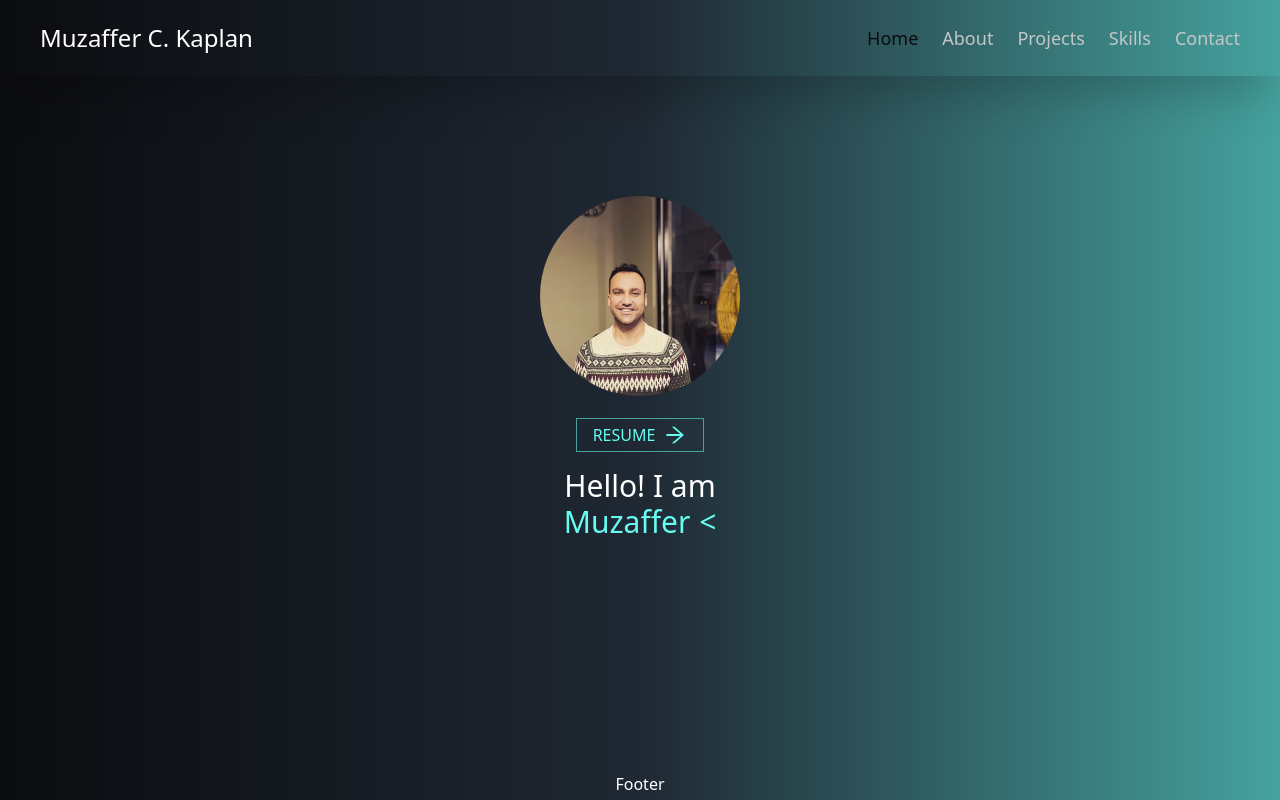
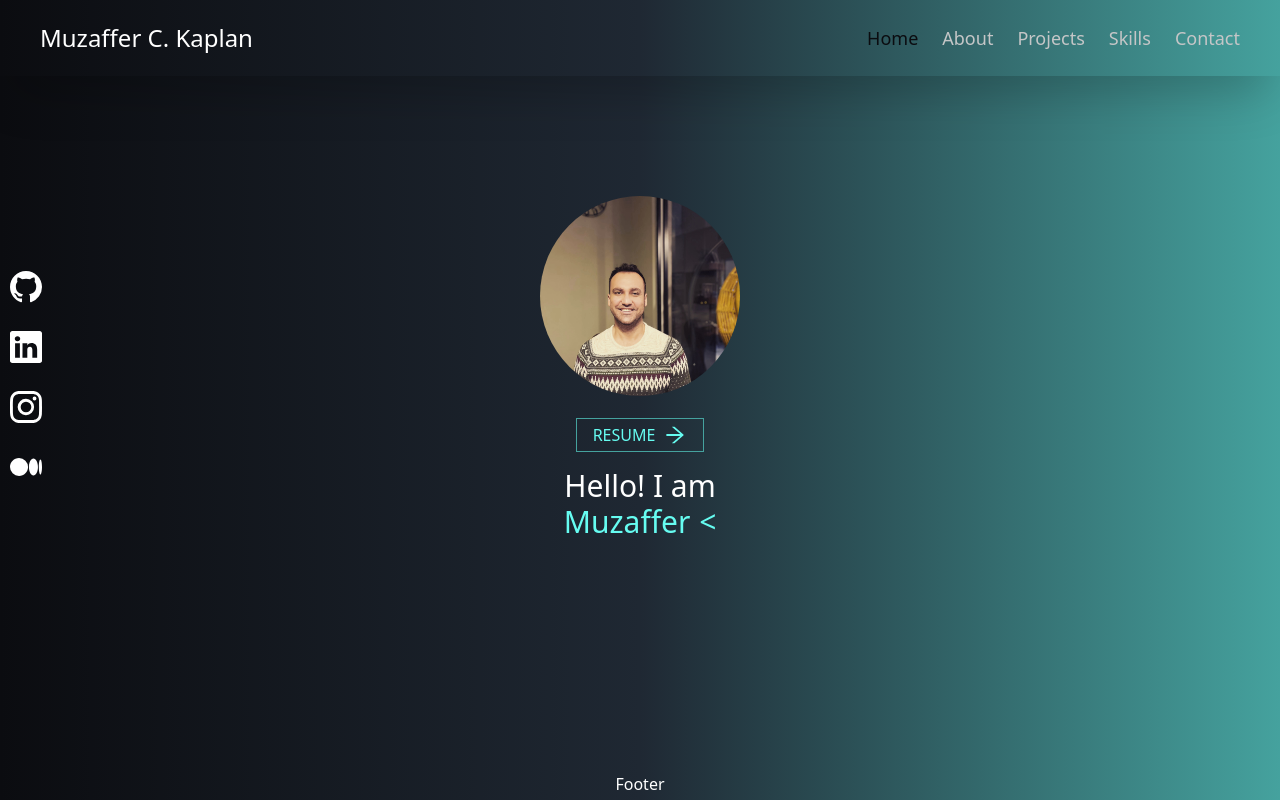
Before and after one commit to muzaffercankaplan/MyPortfolio-Next.js, a Next.js app: page / in a window 1280 px wide. Built offline with nearby package versions, Linux system fonts and the light colour scheme.

Commit message:
Change sidebar icons color

```diff
--- a/app/layout.tsx
+++ b/app/layout.tsx
@@ -1,5 +1,6 @@
 "use client";
 import { usePathname } from "next/navigation";
+import { useState } from "react";
 import Footer from "../components/Layout/Footer";
 import Header from "../components/Layout/Header";
 import SideBar from "../components/Layout/SideBar";
@@ -12,14 +13,16 @@ export default function RootLayout({
 }) {
   const pathName = usePathname();
   const pageControl = pathName?.split("/")[2];
+  const [isOpen, setIsOpen] = useState(false);
 
   return (
     <html lang="en">
       <head />
       <body>
-        {!pageControl && <Header />}
+        {!pageControl && <Header isOpen={isOpen} setIsOpen={setIsOpen} />}
         {!pageControl && <SideBar />}
         <div
+          onClick={() => setIsOpen(false)}
           className={`${
             pageControl ? "h-screen" : "max-w-[1200px] pt-4 md:pt-40 h-[90vh]"
           }   mx-auto text-center flex flex-col justify-between`}
--- a/components/SocialLinks.tsx
+++ b/components/SocialLinks.tsx
@@ -1,24 +1,17 @@
-interface socialLinkModal {
-  icon: any;
-  link: string;
-  color: string;
-  text: string;
-}
+import Link from "next/link";
+import { sideBarIconModal } from "../typings";
 
 type Props = {
-  item: socialLinkModal;
+  item: sideBarIconModal;
 };
 
-// 333
-// 0e76a8
-// cd486b
 const SocialLinks = ({ item }: Props) => {
   return (
     <div className={`SocialLinksContainer rounded-r-md ${item.color}`}>
-      <a target="_blank" className="flex py-1" href={item.link}>
+      <Link target="_blank" className="flex py-1" href={item.link}>
         <p className="SocialLinksText animate-pulse">{item.text}</p>
-        <div className="SocialLinksLogo">{item.icon}</div>
-      </a>
+        <div className="SocialLinksLogo">{<item.icon size={32} />}</div>
+      </Link>
     </div>
   );
 };
--- a/data/sideBarModal.ts
+++ b/data/sideBarModal.ts
@@ -1,4 +1,4 @@
-import { BsGithub, BsInstagram, BsLinkedin } from "react-icons/bs";
+import { BsGithub, BsInstagram, BsLinkedin, BsMedium } from "react-icons/bs";
 import { sideBarIconModal } from "../typings";
 
 export const socialLink: sideBarIconModal[] = [
@@ -20,4 +20,10 @@ export const socialLink: sideBarIconModal[] = [
     color: "bg-[#cd486b]",
     text: "Instagram",
   },
+  {
+    icon: BsMedium,
+    link: "https://medium.com/@muzafferckaplan",
+    color: "bg-[#292929]",
+    text: "Medium",
+  },
 ];
```
Also changed, not shown: .eslintrc.json.
